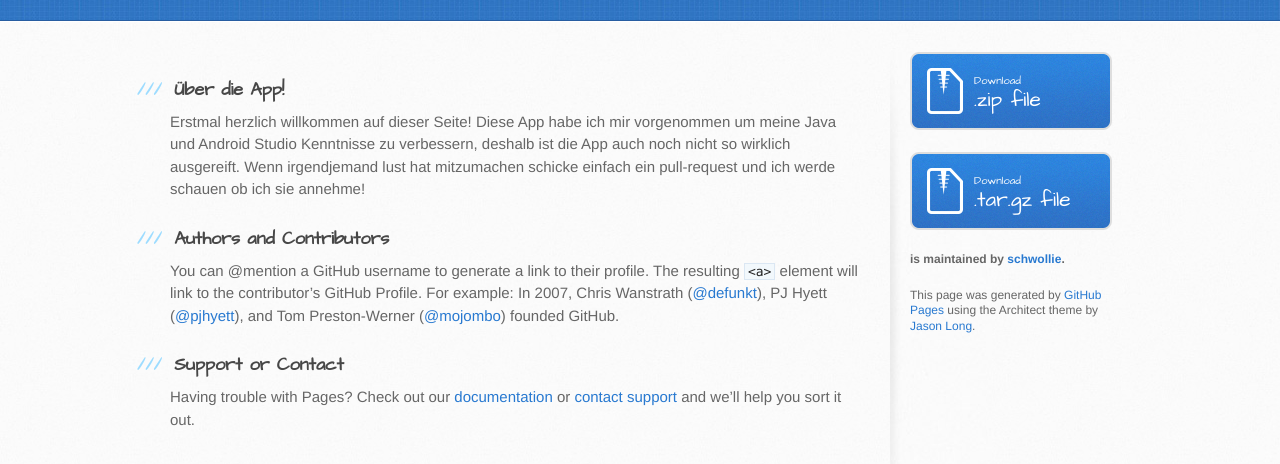
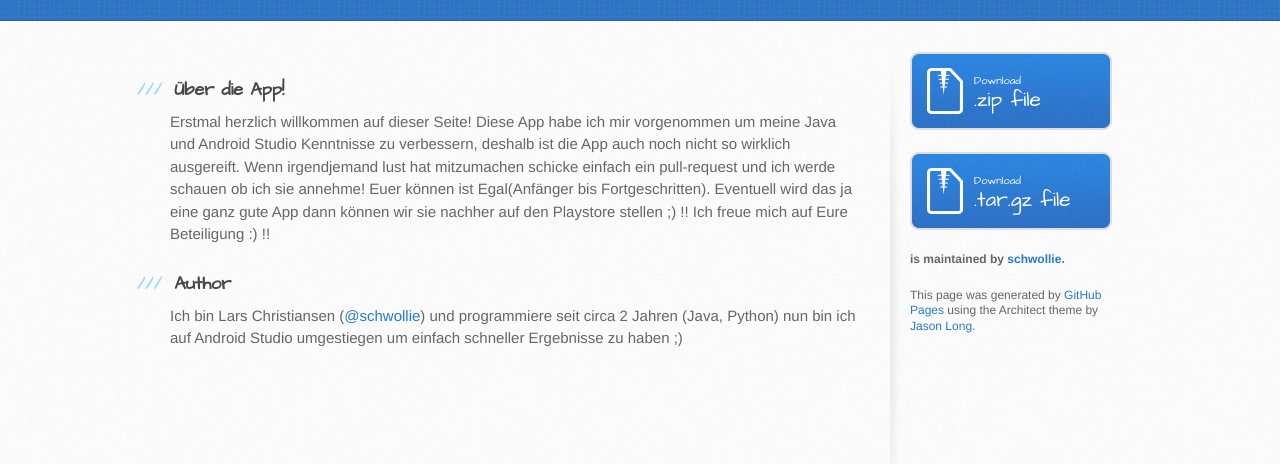
Before and after one commit to schwollie/android, a plain HTML site: page index.html in a window 1280 px wide. Shown: the part 358-822 px from the top of the page. Drawn offline with Linux system fonts and the light colour scheme.

```diff
--- a/index.html
+++ b/index.html
@@ -32,17 +32,14 @@
 <a id="Über-die-app" class="anchor" href="#%C3%9Cber-die-app" aria-hidden="true"><span aria-hidden="true" class="octicon octicon-link"></span></a>Über die App!</h3>
 
 <p>Erstmal herzlich willkommen auf dieser Seite!
-Diese App habe ich mir vorgenommen um meine Java und Android Studio Kenntnisse zu verbessern, deshalb ist die App auch noch nicht so wirklich ausgereift. Wenn irgendjemand lust hat mitzumachen schicke einfach ein pull-request und ich werde schauen ob ich sie annehme!</p>
+Diese App habe ich mir vorgenommen um meine Java und Android Studio Kenntnisse zu verbessern, deshalb ist die App auch noch nicht so wirklich ausgereift. Wenn irgendjemand lust hat mitzumachen schicke einfach ein pull-request und ich werde schauen ob ich sie annehme! Euer können ist Egal(Anfänger bis Fortgeschritten). Eventuell wird das ja eine ganz gute App dann können wir sie nachher auf den Playstore stellen ;) !!
+Ich freue mich auf Eure Beteiligung :) !!</p>
 
 <h3>
-<a id="authors-and-contributors" class="anchor" href="#authors-and-contributors" aria-hidden="true"><span aria-hidden="true" class="octicon octicon-link"></span></a>Authors and Contributors</h3>
+<a id="author" class="anchor" href="#author" aria-hidden="true"><span aria-hidden="true" class="octicon octicon-link"></span></a>Author</h3>
 
-<p>You can @mention a GitHub username to generate a link to their profile. The resulting <code>&lt;a&gt;</code> element will link to the contributor’s GitHub Profile. For example: In 2007, Chris Wanstrath (<a href="https://github.com/defunkt" class="user-mention">@defunkt</a>), PJ Hyett (<a href="https://github.com/pjhyett" class="user-mention">@pjhyett</a>), and Tom Preston-Werner (<a href="https://github.com/mojombo" class="user-mention">@mojombo</a>) founded GitHub.</p>
-
-<h3>
-<a id="support-or-contact" class="anchor" href="#support-or-contact" aria-hidden="true"><span aria-hidden="true" class="octicon octicon-link"></span></a>Support or Contact</h3>
-
-<p>Having trouble with Pages? Check out our <a href="https://help.github.com/pages">documentation</a> or <a href="https://github.com/contact">contact support</a> and we’ll help you sort it out.</p>
+<p>Ich bin Lars Christiansen (<a href="https://github.com/schwollie" class="user-mention">@schwollie</a>)
+und programmiere seit circa 2 Jahren (Java, Python) nun bin ich auf Android Studio umgestiegen um einfach schneller Ergebnisse zu haben ;)</p>
         </section>
 
         <aside id="sidebar">
--- a/params.json
+++ b/params.json
@@ -1,6 +1,6 @@
 {
   "name": "(Android Studio app) 3-4 Klasse Trainer!!",
   "tagline": "Eine kleine App die auf Android Studio basiert!",
-  "body": "### Über die App!\r\nErstmal herzlich willkommen auf dieser Seite!\r\nDiese App habe ich mir vorgenommen um meine Java und Android Studio Kenntnisse zu verbessern, deshalb ist die App auch noch nicht so wirklich ausgereift. Wenn irgendjemand lust hat mitzumachen schicke einfach ein pull-request und ich werde schauen ob ich sie annehme!\r\n\r\n\r\n \r\n\r\n\r\n\r\n### Authors and Contributors\r\nYou can @mention a GitHub username to generate a link to their profile. The resulting `<a>` element will link to the contributor’s GitHub Profile. For example: In 2007, Chris Wanstrath (@defunkt), PJ Hyett (@pjhyett), and Tom Preston-Werner (@mojombo) founded GitHub.\r\n\r\n### Support or Contact\r\nHaving trouble with Pages? Check out our [documentation](https://help.github.com/pages) or [contact support](https://github.com/contact) and we’ll help you sort it out.\r\n",
+  "body": "### Über die App!\r\nErstmal herzlich willkommen auf dieser Seite!\r\nDiese App habe ich mir vorgenommen um meine Java und Android Studio Kenntnisse zu verbessern, deshalb ist die App auch noch nicht so wirklich ausgereift. Wenn irgendjemand lust hat mitzumachen schicke einfach ein pull-request und ich werde schauen ob ich sie annehme! Euer können ist Egal(Anfänger bis Fortgeschritten). Eventuell wird das ja eine ganz gute App dann können wir sie nachher auf den Playstore stellen ;) !!\r\nIch freue mich auf Eure Beteiligung :) !!\r\n\r\n\r\n \r\n\r\n\r\n\r\n### Author\r\nIch bin Lars Christiansen (@schwollie)\r\nund programmiere seit circa 2 Jahren (Java, Python) nun bin ich auf Android Studio umgestiegen um einfach schneller Ergebnisse zu haben ;)\r\n\r\n\r\n\r\n",
   "note": "Don't delete this file! It's used internally to help with page regeneration."
 }
```
